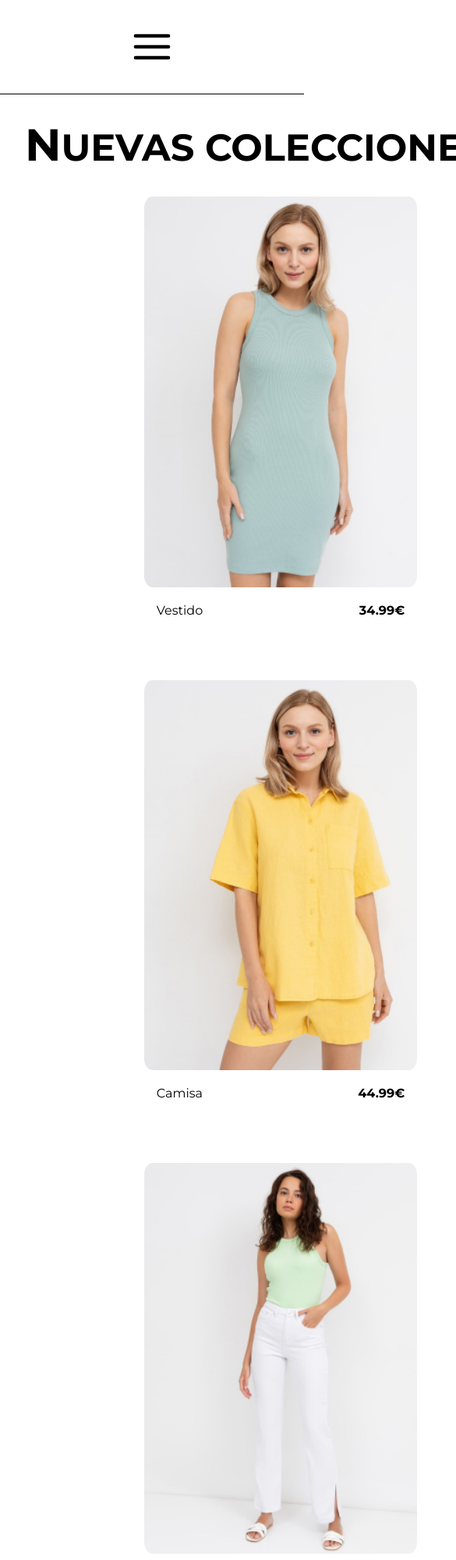
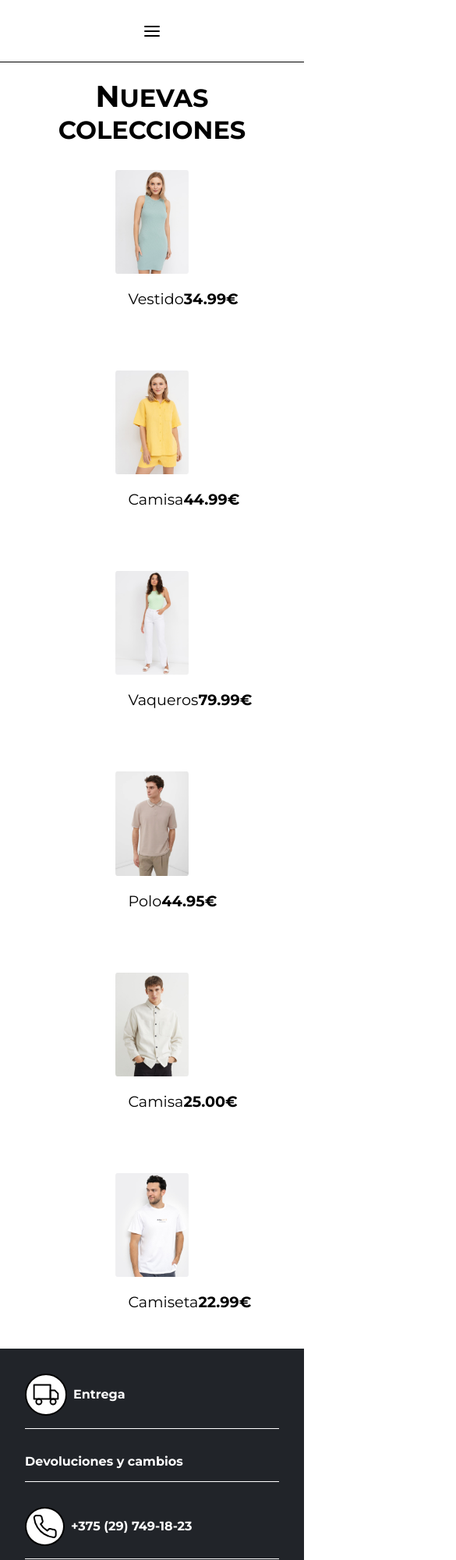
Before and after one commit to gustedeveloper/bootcampjs-laboratorio-modulo1-html, a plain HTML site: page index.html in a window 390 px wide. Shown: the top 2000 px of the page at 78% size, 585 px wide, since content can reach past the window. Drawn offline with Linux system fonts and the light colour scheme.

Commit message:
Mejorando la responsividad para adaptar la página web al mayor número de dispositivos

```diff
--- a/index.html
+++ b/index.html
@@ -18,9 +18,9 @@
       </div>
 
       <div class="nav-icons">
-        <img class="icon profile" src="./Iconos/icon-user.svg" />
-        <img class="icon heart" src="./Iconos/icon-heart.svg" />
-        <img class="icon shopping-cart" src="./Iconos/icon-shopping-cart.svg" />
+        <img src="./Iconos/icon-user.svg" />
+        <img src="./Iconos/icon-heart.svg" />
+        <img src="./Iconos/icon-shopping-cart.svg" />
       </div>
     </nav>
     <main class="main-container">
--- a/styles.css
+++ b/styles.css
@@ -3,12 +3,11 @@
 * {
     box-sizing: border-box;
     font-family: 'Montserrat';
-    font-size: 16px;
     margin: 0;
-    padding: 0;
 }
 
 .navbar {
+    height: 80px;
     position: fixed;
     display: flex;
     justify-content: space-between;
@@ -27,31 +26,27 @@
 
 .nav-sections, .nav-icons {
     display: flex;
-    flex-wrap: nowrap;
 }
 
 .nav-sections > a {
     text-decoration: none;
-    font-size: 1rem;
     color: #212429;
     padding: 8px;
 }
 
-.nav-icons {
-    padding-right: 32px;
-}
-.nav-icons > .icon {
+.nav-icons > img {
     padding: 32px;
 }
 
-.main-container {
-        width: 1280px;
-        margin: 0 auto;
-}
+/*.main-container {
+    width: 100%;
+    margin: 0 auto;
+    padding: 0px 32px 0px 32px;
+}*/
 
 h2 {
     padding-top: 110px;
-    padding-left: 16px;
+    padding-left: 32px;
     font-size: 1.5rem;
     font-weight: 800;
 }
@@ -74,7 +69,6 @@ h2::first-letter {
 
 .product {
     padding: 32px;
-    width: 100%;
 }
 
 .product-info {
@@ -92,6 +86,7 @@ h2::first-letter {
 .footer {
     position: relative;
     display: flex;
+    flex-wrap: wrap;
     justify-content: space-between;
     top: 0;
     left: 0;
@@ -122,24 +117,33 @@ h2::first-letter {
     align-items: center;
 }
 
-@media (max-width: 1279px) and (min-width: 920px) {
-    .main-container {
-        width: 100%;
+@media (min-width: 1280px) {
+
+    .product {
+        width: 77%;
+    }
+
+    .product-info {
+        font-size: 18px;
+    }
+
+}
+
+@media (min-width: 921px) and (max-width: 1067px ) {
+
+    .nav-sections > a {
+        font-size: 12px;
+    }
+
+    .nav-icons {
+        height: 85px;
     }
 }
 
-@media (max-width: 920px) and (min-width: 300px) {
-    body {
-        width: 100%;
-    }
-
+@media (max-width: 920px) {
     .navbar {
         justify-content: center;
-        padding: 32px;
-    }
-
-    .menu-burguer {
-        width: 120px;
+        padding: 16px;
     }
 
     .nav-sections, .nav-icons {
@@ -147,27 +151,37 @@ h2::first-letter {
     }
 
     h2 {
-        padding-top: 150px;
-        padding-left: 32px;
-        font-size: 3rem;
+        text-align: center;
+        padding-top: 100px;
+        padding-left: 0;
+        font-size: 2rem;
         font-weight: 700;
     }
 
-    .main-container {
-        width: 720px;
-    }
-
     .product {
-        width: 70%;
+        width: 60%;
     }
 
     .product-img-container {
         grid-template-columns: repeat(1, 1fr);
-        place-items: center;
+    }
+
+    .product-info {
+        font-size: 1.2rem;
     }
 
     .footer {
-        width: 100%;
+        flex-direction: column;
+        padding-top: 0;
+    }
+
+    .footer > div {
+        border-bottom: 1px solid white;
+        padding: 32px 0px 16px 0px;
+    }
+
+    .footer > div > a {
+        font-weight: bold;
     }
 
 
```
